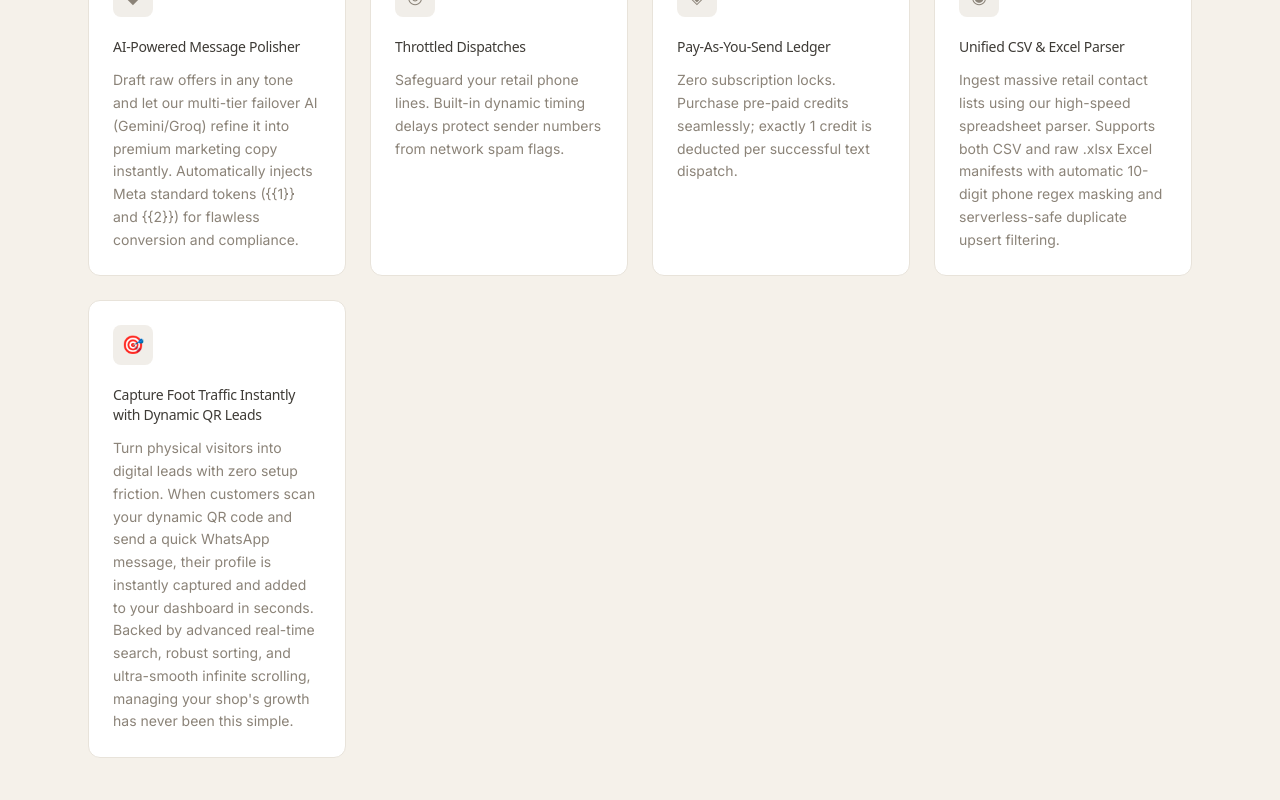
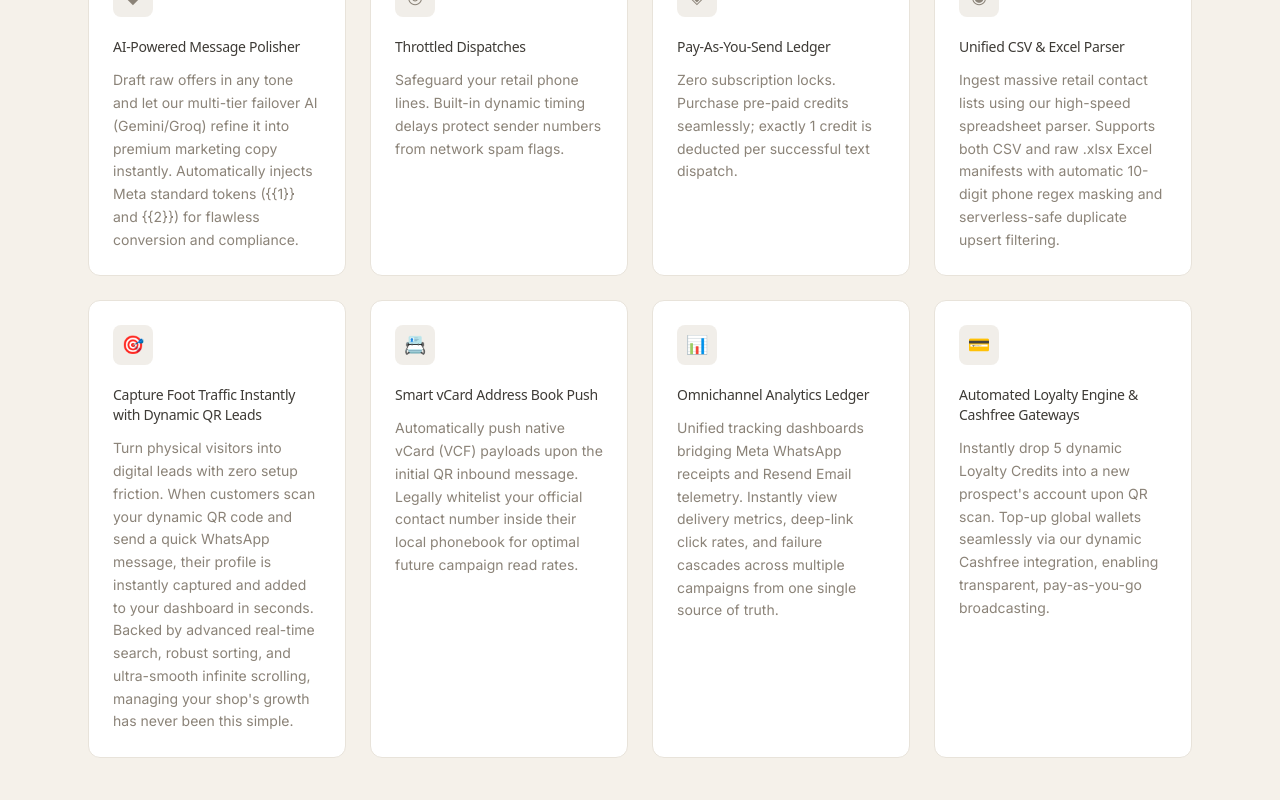
Before and after one commit to SharafathPersonal/Frontloop, a Next.js app: page / in a window 1280 px wide. Shown: the part 3115-3915 px from the top of the page. Built offline with nearby package versions, Linux system fonts and the light colour scheme; a web font is replaced by a local one.

Commit message:
feat(landing): expand platform feature grid to 8 cards

```diff
--- a/src/app/page.tsx
+++ b/src/app/page.tsx
@@ -650,6 +650,21 @@ export default function LandingPage() {
                 icon: '🎯',
                 title: 'Capture Foot Traffic Instantly with Dynamic QR Leads',
                 desc: "Turn physical visitors into digital leads with zero setup friction. When customers scan your dynamic QR code and send a quick WhatsApp message, their profile is instantly captured and added to your dashboard in seconds. Backed by advanced real-time search, robust sorting, and ultra-smooth infinite scrolling, managing your shop's growth has never been this simple.",
+              },
+              {
+                icon: '📇',
+                title: 'Smart vCard Address Book Push',
+                desc: "Automatically push native vCard (VCF) payloads upon the initial QR inbound message. Legally whitelist your official contact number inside their local phonebook for optimal future campaign read rates.",
+              },
+              {
+                icon: '📊',
+                title: 'Omnichannel Analytics Ledger',
+                desc: "Unified tracking dashboards bridging Meta WhatsApp receipts and Resend Email telemetry. Instantly view delivery metrics, deep-link click rates, and failure cascades across multiple campaigns from one single source of truth.",
+              },
+              {
+                icon: '💳',
+                title: 'Automated Loyalty Engine & Cashfree Gateways',
+                desc: "Instantly drop 5 dynamic Loyalty Credits into a new prospect's account upon QR scan. Top-up global wallets seamlessly via our dynamic Cashfree integration, enabling transparent, pay-as-you-go broadcasting.",
               },
             ].map((card) => (
               <div
```
